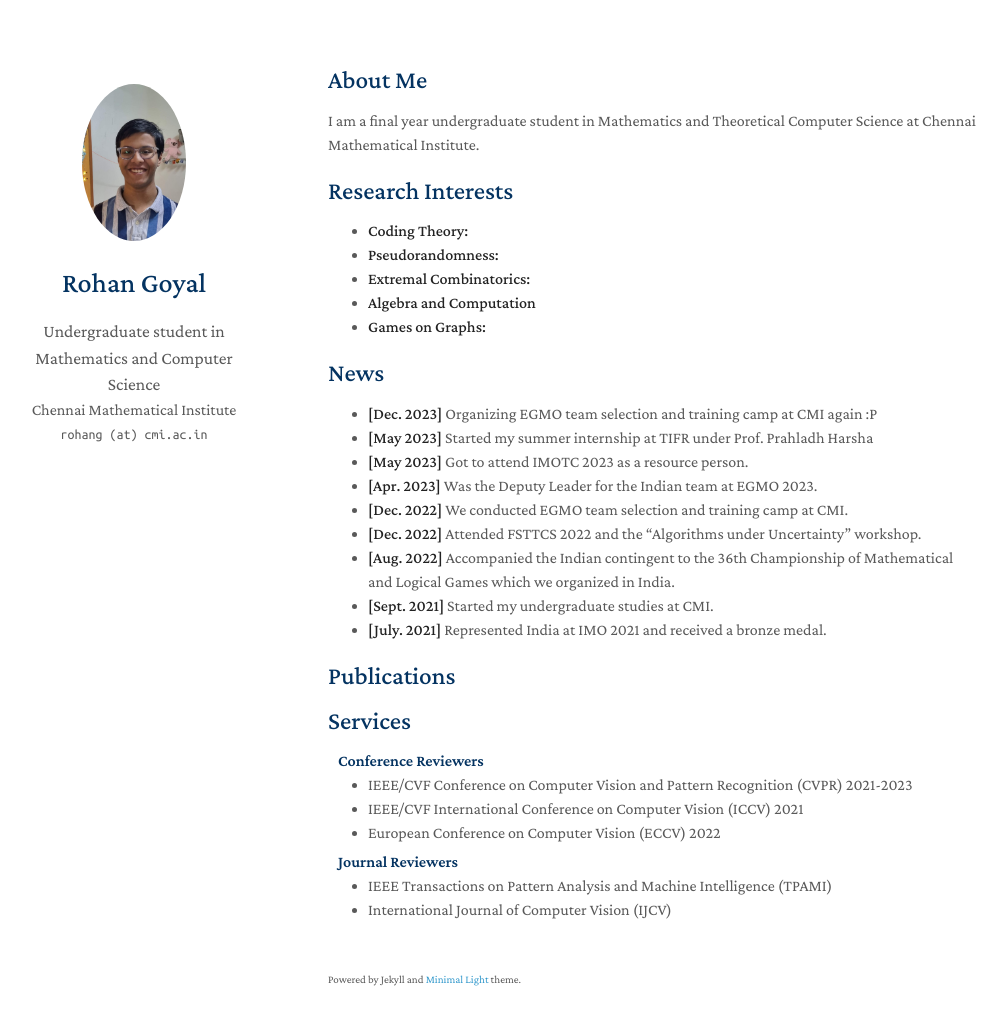
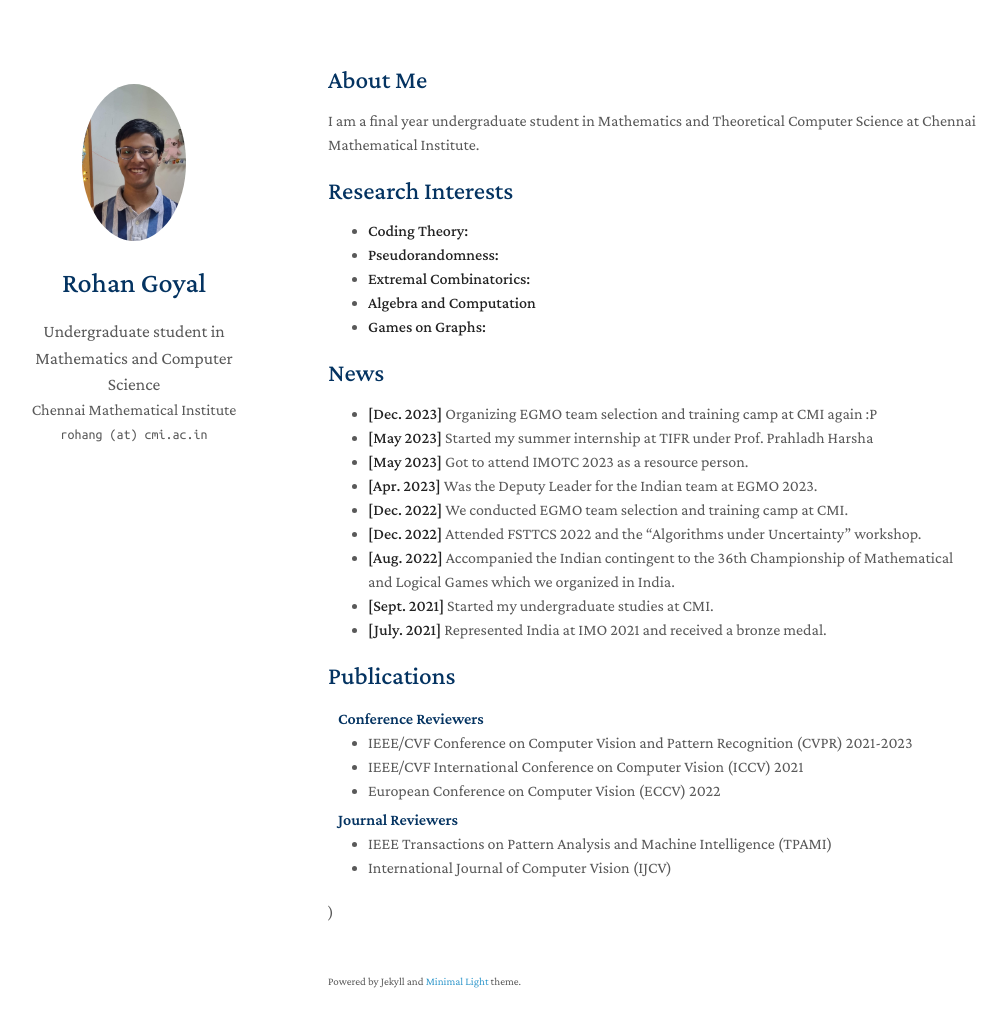
Before and after one commit to goyal-rohan/goyal-rohan.github.io, a Jekyll site: the page built from index.md, in a window 1280 px wide and 1062 px high. Shown: the top 1027 px of the window, without its empty margins (142-1148 px from the left). Built offline with Jekyll 4.4.1, drawn with Linux system fonts in a browser that asks for light colours; nearby versions of some CDN libraries; a style sheet for code colours, icons or effects is not loaded; our own code applies the rules of GitHub Pages for plain Markdown files.

Commit message:
removing "services"

```diff
--- a/index.md
+++ b/index.md
@@ -28,4 +28,4 @@ I am a final year undergraduate student in Mathematics and Theoretical Computer
 
 {% include_relative _includes/publications.md %}
 
-{% include_relative _includes/services.md %}
+[comment]: # ({% include_relative _includes/services.md %})
```
